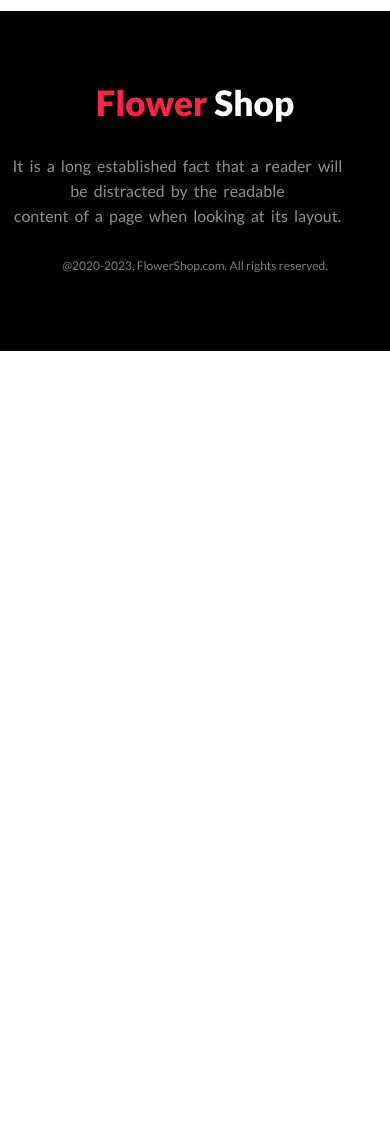
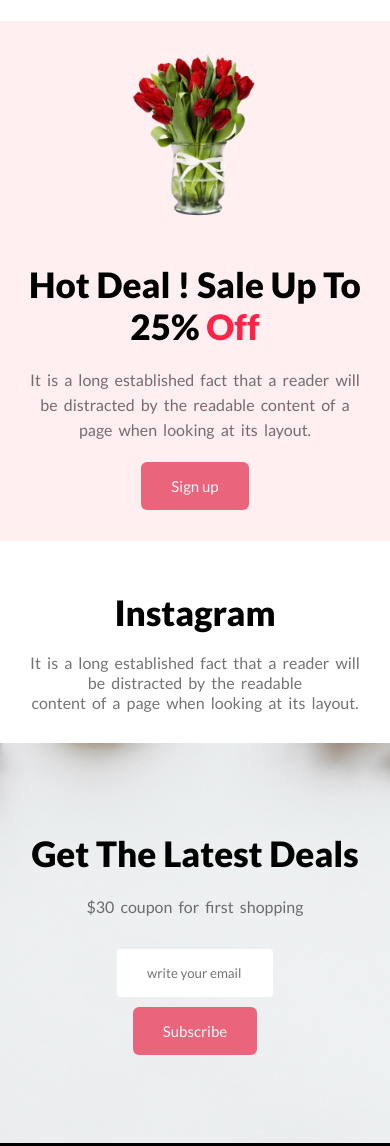
Before and after one commit to tonoy7/flower-shop, a plain HTML site: page index.html in a window 390 px wide. Shown: the part 3060-4206 px from the top of the page. Before the commit the page ends 3411 px from the top, so only its background shows below. Drawn offline with Linux system fonts and the light colour scheme.

Commit message:
fourth done

```diff
--- a/style.css
+++ b/style.css
@@ -136,7 +136,6 @@ h2 {
 .third-banner {
   background-color: #ffedf0e4;
   display: flex;
-  flex-wrap: wrap;
   justify-content: center;
   align-items: center;
   margin: 60px 0px;
@@ -212,12 +211,6 @@ footer {
 }
 /* midea queries */
 @media screen and (max-width: 767px) {
-  .fourth-banner {
-    display: none;
-  }
-  .third-banner {
-    display: none;
-  }
   .right {
     display: none;
   }
@@ -246,8 +239,47 @@ footer {
   .featured {
     flex-direction: column;
   }
+  .photo {
+  }
   .group {
     height: 600px;
     flex-direction: column;
   }
+  footer > p {
+    padding: 30px;
+  }
+  .third-banner {
+    height: 500px;
+    margin: 10px 0px 50px;
+    padding: 10px;
+    flex-wrap: wrap;
+  }
+  .third-left {
+    order: 2;
+    width: 95%;
+  }
+  .third-left > p {
+    padding: 20px 10px;
+  }
+  .third-right {
+    order: 1;
+  }
+  .third-right > img {
+    width: 40%;
+  }
+  .ig-photos {
+    display: none;
+  }
+  .small-banner {
+    margin: 0px;
+    background-size: auto;
+  }
+  .email {
+    display: flex;
+    flex-direction: column;
+    align-items: center;
+  }
+  .email > p {
+    padding: 20px;
+  }
 }
```
Also changed, not shown: index.html (+1 -0 lines).
